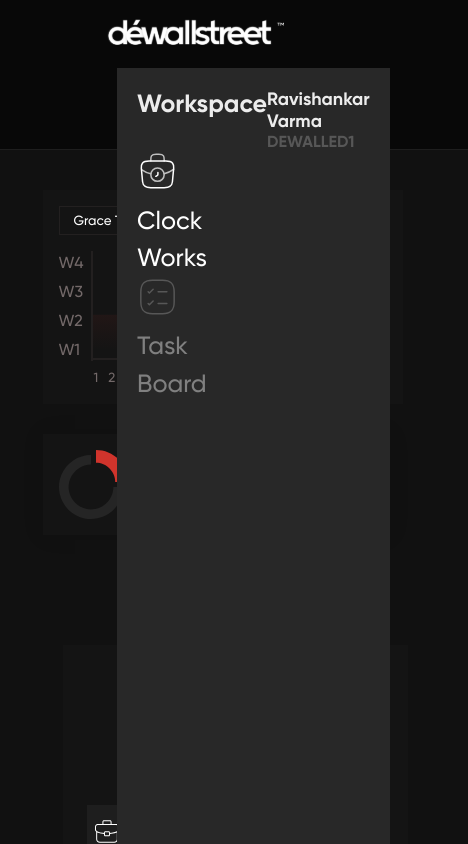
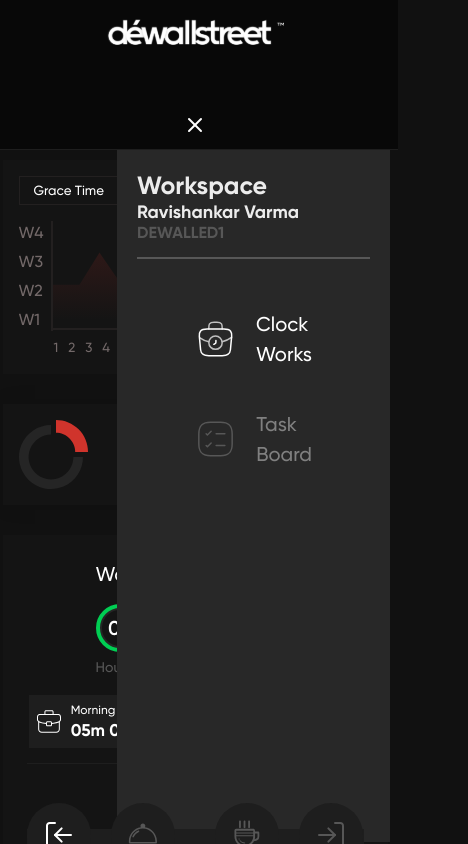
Before and after one commit to chieftain-defutura/Dewallstreet-Timesheet, a React (Vite) app: page /home in a window 390 px wide. Both pictures are taken after a click on the picture 195 px from the left and 127 px from the top of the page. Shown: the top 844 px of the page, 468 px wide, since content can reach past the window. Built offline with nearby package versions, Linux system fonts and the light colour scheme.

Commit message:
chore:pull main

```diff
--- a/src/components/Assigntasks/WorkingHours/WorkingHours.css
+++ b/src/components/Assigntasks/WorkingHours/WorkingHours.css
@@ -35,7 +35,7 @@
   display: flex;
   padding: 12px;
   align-items: center;
-  gap: 20px;
+  gap: 40px;
   background-color: #1e1e1e;
 }
 .check > h5 {
@@ -135,9 +135,8 @@
   display: flex;
   justify-content: flex-end;
 }
-@media (max-width: 1290px) {
+@media (max-width: 1420px) {
   .checkin {
-    flex-wrap: wrap;
     padding: 8px;
   }
   .checkin_seconds {
@@ -147,9 +146,36 @@
     flex-wrap: wrap;
   }
 }
-
-@media (max-width: 813px) {
-  .workingcheckin_page {
-    padding: 20px;
+@media (max-width: 1290px) {
+  .checkin {
+    padding: 8px;
+  }
+  .checkin_seconds {
+    display: flex;
+  }
+  .time_checkinhours {
+    flex-wrap: wrap;
   }
 }
+@media (max-width: 1267px) {
+  .checkin {
+    flex-wrap: nowrap;
+  }
+}
+@media (max-width: 781px) {
+  .checkin {
+    flex-wrap: wrap;
+  }
+}
+@media (max-width: 750px) {
+  .checkin {
+    flex-wrap: wrap;
+  }
+}
+
+@media (max-width: 480px) {
+  .checkin {
+    flex-wrap: nowrap;
+    gap: 30px;
+  }
+}
--- a/src/components/Assigntasks/assigntasks.css
+++ b/src/components/Assigntasks/assigntasks.css
@@ -42,6 +42,7 @@
 @media (max-width: 700px) {
   .assign_tasks_main {
     border-right: none;
+    display: none;
   }
   .horizontal_line {
     border: none;
--- a/src/components/Assigntasks/homepage.css
+++ b/src/components/Assigntasks/homepage.css
@@ -28,12 +28,20 @@
   width: 70%;
   height: 100vh;
 }
-/* .sidebar_content {
+.sidebar_link {
   display: flex;
   flex-direction: column;
-  align-items: center;
-  gap: 20px;
-} */
+  gap: 40px;
+  padding: 50px;
+}
+.sidebar_emptyline {
+  border: 1px solid #575757;
+}
+.sidebar_header {
+  display: flex;
+  flex-direction: column;
+  gap: 15px;
+}
 .sidebar_content a {
   font-size: 25px;
 }
@@ -65,6 +73,12 @@
   font-weight: 500;
   line-height: normal;
 }
+.menu_link {
+  display: flex;
+  font-size: 20px;
+  justify-content: center;
+  gap: 20px;
+}
 @media (max-width: 1245px) {
   .homepage_main {
     flex-direction: column;
@@ -90,6 +104,16 @@
     align-content: center;
   }
 }
+@media (max-width: 805px) {
+  .hours_deduction {
+    padding: 10px;
+  }
+}
+@media (max-width: 788px) {
+  .working_grid {
+    padding: 10px;
+  }
+}
 @media (max-width: 700px) {
   .hamimage {
     display: block;
@@ -109,31 +133,15 @@
     border-right: none;
   }
 }
-/* @media (max-width: 480px) {
-  .home_main {
+
+@media (max-width: 570px) {
+  .headercontent_name {
     flex-wrap: wrap;
   }
-  .homepage_main {
-    flex-wrap: wrap;
-  }
-  .hours_deduction {
-    flex-direction: column;
-    align-items: center;
-  }
-} */
-/* @media (max-width: 1100px) {
-  .working_time {
-    display: flex;
-    flex-wrap: wrap;
-    justify-content: center;
-    gap: 15px;
+}
+@media (max-width: 480px) {
+  .sidebar {
+    top: 150px;
+    height: 82%;
   }
 }
-@media (max-width: 783px) {
-  .working_time {
-    display: flex;
-    flex-wrap: wrap;
-    justify-content: center;
-    gap: 15px;
-  }
-} */
--- a/src/components/Header/Homeheader.css
+++ b/src/components/Header/Homeheader.css
@@ -11,6 +11,7 @@
   flex-shrink: 0;
   border-bottom: 1px solid var(--line, #1e1e1e);
   background: #080808;
+  flex-wrap: wrap;
 }
 .home_main > h2 {
   color: var(--canvas, #fff);
--- a/src/components/Header/Homeheader.jsx
+++ b/src/components/Header/Homeheader.jsx
@@ -47,19 +47,21 @@
   const Sidebar = (
     <div className="sidebar">
       <div className="sidebar_content">
+        <div className="sidebar_header">
           <div className="headercontent_name">
             <h2>Workspace</h2>
-
             <div className="sidebar_name">
               <h3>Ravishankar Varma</h3>
               <p>DEWALLED1</p>
             </div>
           </div>
-
+          <div className="sidebar_emptyline"></div>
+        </div>
+        <div className="sidebar_link">
           <Link to="/home">
             {pathname === "/home" ? (
               <>
-              <div onClick={() => setToggle(toggle)}>
+                <div onClick={() => setToggle(toggle)} className="menu_link">
                   <img src={briefcasetimer} alt="icon" />
                   <h4 style={{ color: "white" }}>
                     Clock
@@ -70,10 +72,8 @@
               </>
             ) : (
               <>
-              <div onClick={() => setToggle(toggle)}>
+                <div onClick={() => setToggle(toggle)} className="menu_link">
                   <img src={briefcasetimerhide} alt="icon" />
-              </div>
-              <div>
                   <h4 style={{ color: "grey" }}>
                     Clock
                     <br />
@@ -83,6 +83,7 @@
               </>
             )}
           </Link>
+
           <Link to="/Taskpage/log">
             {pathname === "/Taskpage" ||
             pathname === "/Taskpage/log" ||
@@ -90,24 +91,29 @@
             pathname === "/Taskpage/backlog" ||
             pathname === "/Taskpage/commit" ? (
               <>
+                <div className="menu_link">
                   <img src={tasksheethide} alt="icon" />
                   <h4 style={{ color: "white" }}>
                     Task
                     <br />
                     Board
                   </h4>
+                </div>
               </>
             ) : (
               <>
+                <div className="menu_link">
                   <img src={tasksheet} alt="icon" />
                   <h4 style={{ color: "grey" }}>
                     Task
                     <br />
                     Board
                   </h4>
+                </div>
               </>
             )}
           </Link>
+        </div>
       </div>
     </div>
   );
--- a/src/components/Taskboard/Audits/Audits.css
+++ b/src/components/Taskboard/Audits/Audits.css
@@ -63,6 +63,6 @@
 .revision_button {
   font-size: 14px;
 }
-.grid {
+/* .grid {
   padding: 20px;
-}
+} */
--- a/src/components/Taskboard/Log/Logs.css
+++ b/src/components/Taskboard/Log/Logs.css
@@ -265,3 +265,11 @@
 .grid {
   padding: 20px;
 }
+@media (max-width: 746px) {
+  .logs_mapping {
+    padding: 0;
+  }
+  .logs_mapping {
+    border-right: none;
+  }
+}
```
Lines whose indentation alone changed are shown as unchanged.
